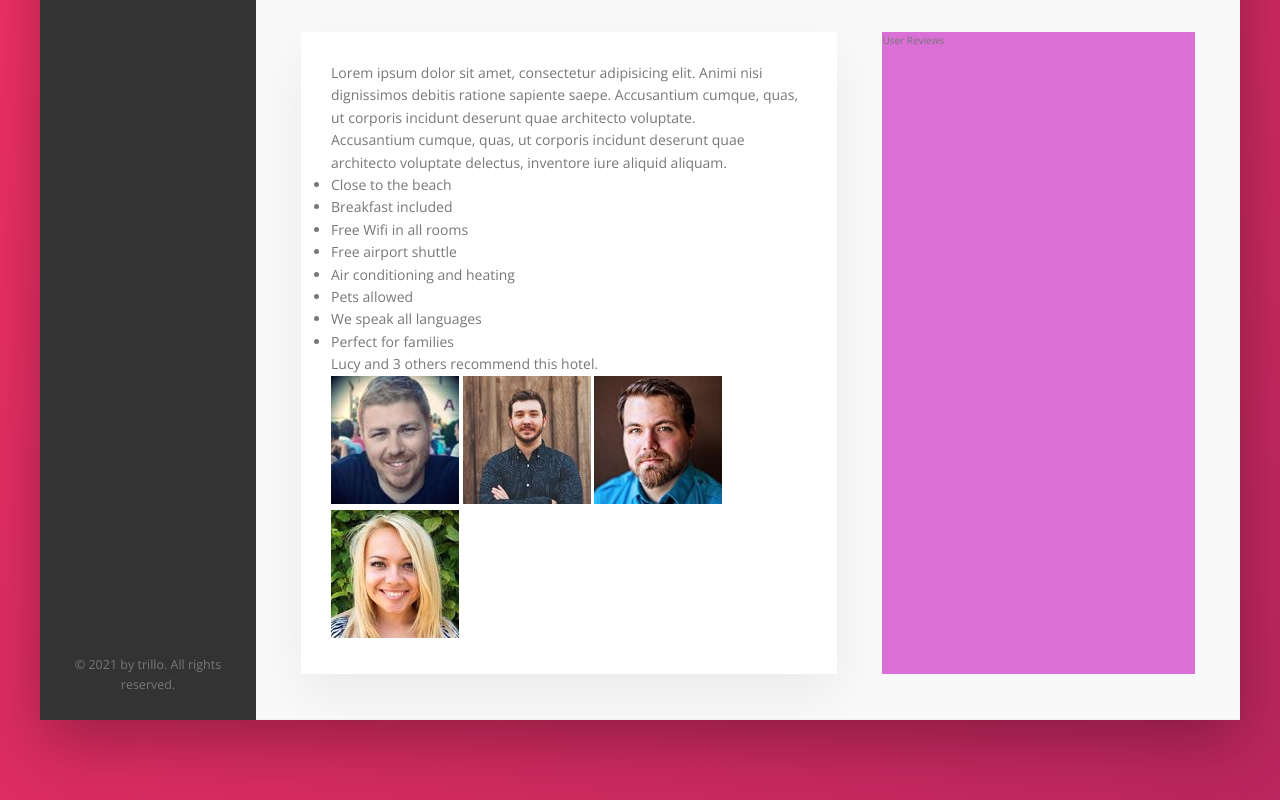
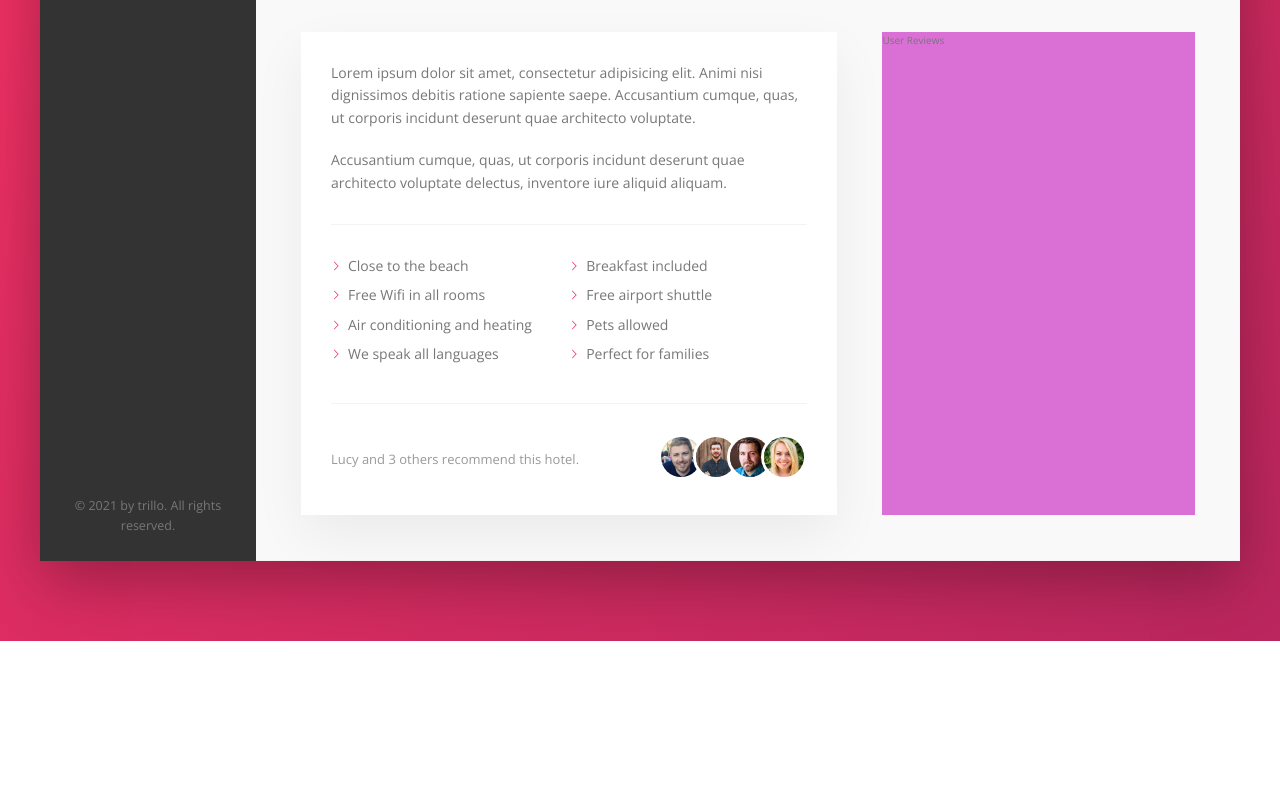
Before and after one commit to optimus-anu/Trillo, a website: page index.html in a window 1280 px wide. Shown: the part 619-1419 px from the top of the page. After the commit the page ends 1260 px from the top, so only its background shows below. Drawn offline with nearby package versions, Linux system fonts and the light colour scheme.

Commit message:
Building the Description Section Part 2

```diff
--- a/sass/_components.scss
+++ b/sass/_components.scss
@@ -299,3 +299,70 @@
         box-shadow: none;
     }
 }
+
+
+////////////////////////////////////
+//PARAGRAPH
+.paragraph:not(:last-of-type){
+    margin-bottom: 2rem;
+}
+
+/////////////////////////////////////////
+//LIST
+.list {
+    list-style: none;
+    margin: 3rem 0;
+    padding: 3rem 0;
+    border-top: var(--line);
+    border-bottom: var(--line);
+
+    display: flex;
+    flex-wrap: wrap;
+
+    &__item {
+        flex: 0 0 50%;
+        margin-bottom: .7rem;
+    }
+
+    &__item::before {
+        content: "";
+        display: inline-block;
+        height: 1rem;
+        width: 1rem;
+        margin-right: .7rem;
+
+        //older browsers
+        // background-image: url(../img/chevron-thin-right.svg);
+        // background-size: cover;
+
+        //Newer Browser
+        background-color: var(--color-primary);
+        mask-image: url(../img/chevron-thin-right.svg);
+        -webkit-mask-image: url(../img/chevron-thin-right.svg);
+        -webkit-mask-size: cover;
+        mask-size: cover;
+    }
+}
+
+
+///////////////////////////////
+//RECOMMEND
+.recommend {
+    box-sizing: content-box;
+    font-size: 1.3rem;
+    color: var(--color-grey-dark-3);
+    display: flex;
+    align-items: center;
+    justify-content: space-between;
+
+    &__photo {
+        height: 4rem;
+        width: 4rem;
+        border-radius: 50%;
+        border: 3px solid #fff;
+
+        &:not(:last-child) {
+            margin-right: -1.5rem;
+        }
+    }
+}
```
Also changed, not shown: css/style.css.
